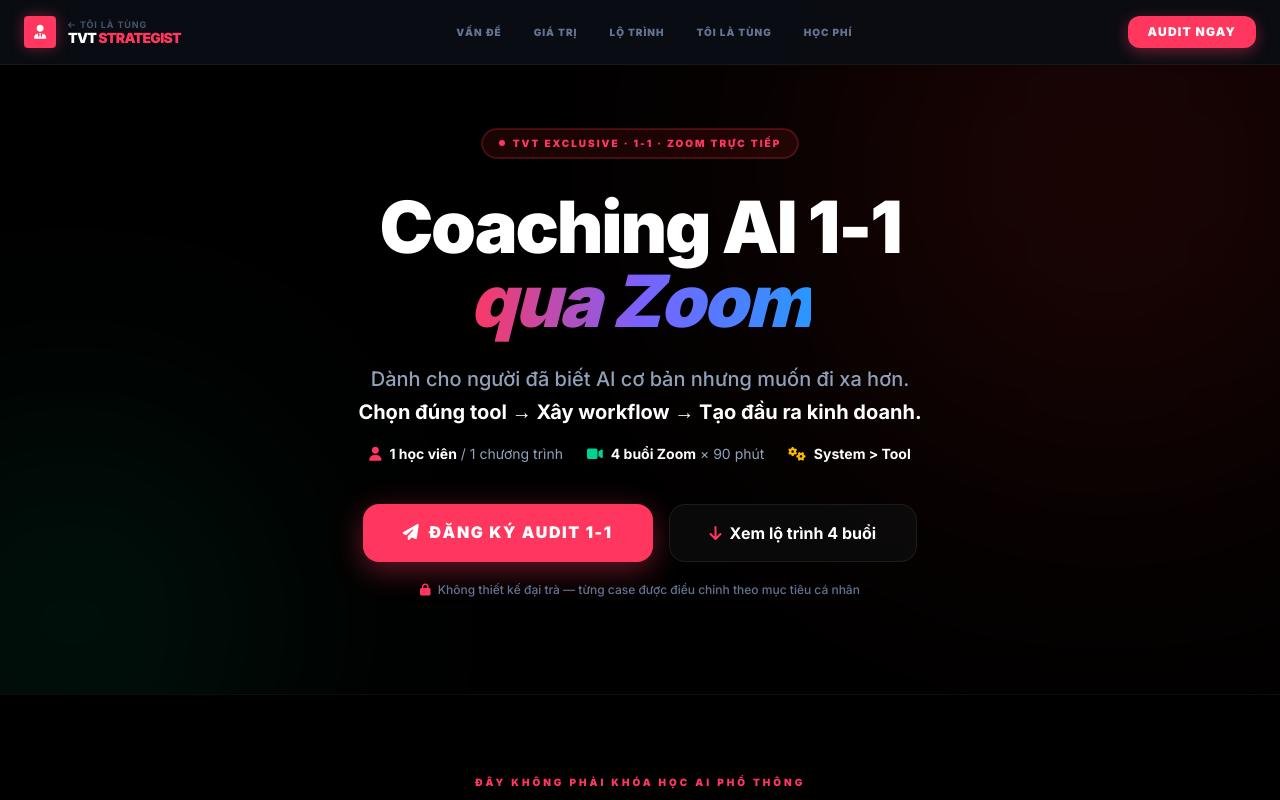
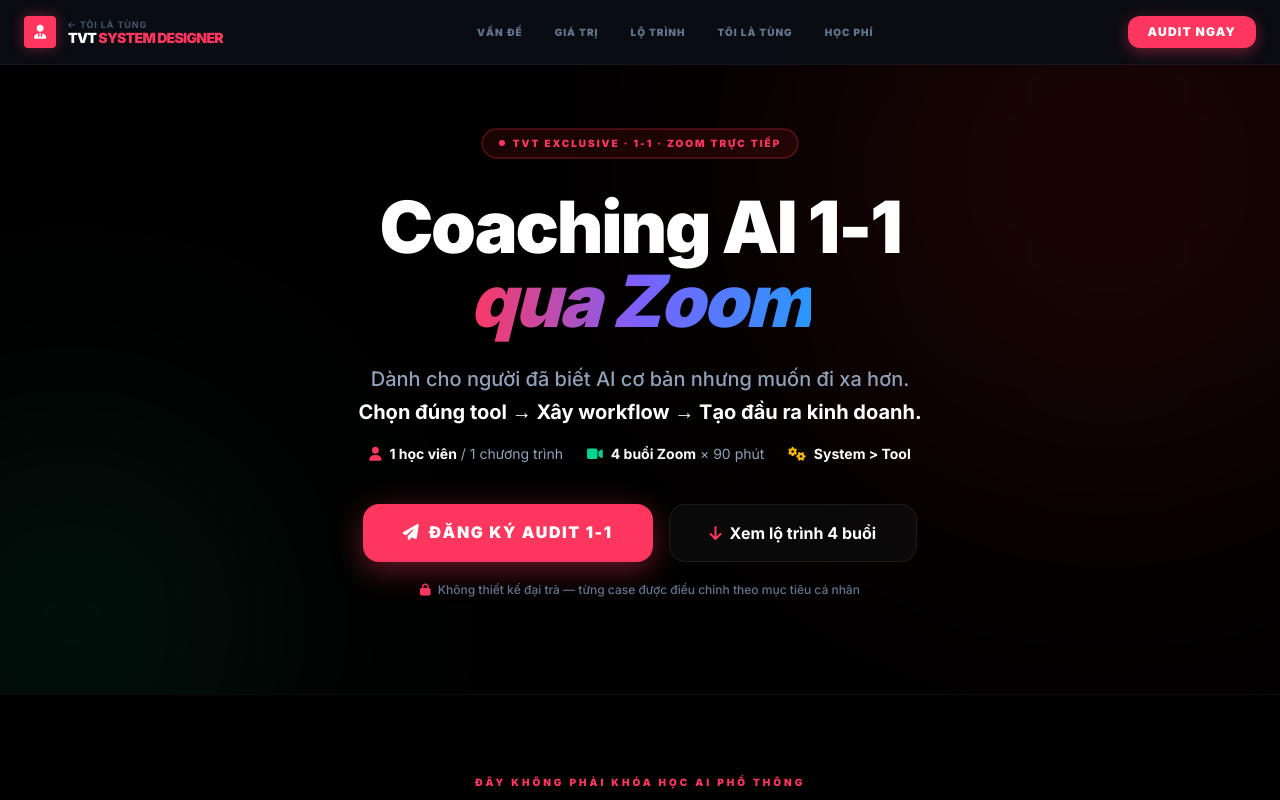
Before and after one commit to tvt-ai-max/toilatung, a Next.js app: page /course/ai-coaching in a window 1280 px wide. Shown: the top 800 px of the page. Built offline with nearby package versions, Linux system fonts and the light colour scheme.

Commit message:
content: supplement founder perspective blog post with full draft details

```diff
--- a/src/app/course/ai-coaching/page.tsx
+++ b/src/app/course/ai-coaching/page.tsx
@@ -24,7 +24,7 @@
                 <span className="block text-[9px] font-bold text-slate-600 uppercase tracking-widest leading-none mb-0.5 group-hover:text-slate-400 transition">
                     <i className="fas fa-arrow-left mr-1 text-[8px]"></i>Tôi Là Tùng
                 </span>
-                <span className="block font-black text-white tracking-tighter uppercase text-sm leading-none">TVT <span style={{color: 'var(--red)'}}>Strategist</span></span>
+                <span className="block font-black text-white tracking-tighter uppercase text-sm leading-none">TVT <span style={{color: 'var(--red)'}}>System Designer</span></span>
             </div>
         </a>
         {/*  Desktop links  */}
@@ -55,7 +55,7 @@
 {/* Mobile Drawer */}
 <div className={`fixed top-0 right-0 h-full w-[280px] bg-[#0b0e14] z-[101] border-l border-white/10 transform transition-transform duration-300 ease-in-out md:hidden ${isMobileMenuOpen ? "translate-x-0" : "translate-x-full"}`}>
   <div className="p-6 border-b border-white/10 flex items-center justify-between">
-    <span className="font-black text-white tracking-tighter uppercase text-sm">TVT <span style={{color: 'var(--red)'}}>Strategist</span></span>
+    <span className="font-black text-white tracking-tighter uppercase text-sm">TVT <span style={{color: 'var(--red)'}}>System Designer</span></span>
     <button onClick={() => setIsMobileMenuOpen(false)} className="w-8 h-8 glass rounded-xl flex items-center justify-center text-slate-400">
       <i className="fas fa-times text-sm"></i>
     </button>
@@ -472,7 +472,7 @@
                                 {/* eslint-disable-next-line @next/next/no-img-element */}
                                 <img
                                     src="/images/tung-soc-son.webp?v=20260510"
-                                    alt="Nguyễn Thanh Tùng — TVT Strategist"
+                                    alt="Nguyễn Thanh Tùng — AI System Designer"
                                     className="w-full h-full object-cover object-top block"
                                  />
                             </div>
@@ -498,7 +498,7 @@
                 </div>
                 <div className="flex-1 text-center lg:text-left">
                     <p className="text-slate-300 leading-relaxed mb-4">
-                        Một người đam mê xê dịch, thích chinh phục trải nghiệm và theo đuổi triết lý "Marketing phượt". Hơn 16 năm thực chiến Branding và Marketing, tôi chọn cách đúc kết thành những quy trình gọn gàng (Agentic Workflow).
+                        Hơn 16 năm thực chiến Branding và Marketing, tôi tập trung thiết kế các hệ thống AI (Agentic Workflow) giúp doanh nghiệp SME tối ưu hóa vận hành, tĩnh lặng nhưng mang lại kết quả thực tế.
                     </p>
                     <p className="text-slate-400 text-sm leading-relaxed mb-6">
                         Hành trình của chúng ta không phải là học thuộc các tính năng công cụ. Tôi sẽ đồng hành cùng bạn ứng dụng <strong className="text-white">Director Mindset</strong> — tự mình làm đạo diễn, điều phối AI và thiết kế luồng công việc để mỗi ngày làm việc đều là một trải nghiệm thú vị.
@@ -891,7 +891,7 @@
                     <i className="fas fa-user-tie text-white"></i>
                 </div>
                 <div>
-                    <span className="block text-lg font-black text-white tracking-tighter uppercase">TVT <span style={{color: 'var(--red)'}}>Strategist</span></span>
+                    <span className="block text-lg font-black text-white tracking-tighter uppercase">TVT <span style={{color: 'var(--red)'}}>System Designer</span></span>
                     <span className="text-[10px] font-bold text-slate-600 uppercase tracking-widest">AI Coaching 1-1 Framework</span>
                 </div>
             </div>
@@ -931,7 +931,7 @@
                     >
                     <i className="fas fa-comment-dots text-blue-400"></i> Zalo: 0972613455
                 </a>
-                <p className="text-[9px] font-black text-slate-700 uppercase tracking-widest">TVT Strategist · 2026</p>
+                <p className="text-[9px] font-black text-slate-700 uppercase tracking-widest">TVT System Designer · 2026</p>
             </div>
         </div>
     </div>
--- a/src/app/course/landing-page/page.tsx
+++ b/src/app/course/landing-page/page.tsx
@@ -517,7 +517,7 @@
         <div style={{width: '100%', height: '100%', borderRadius: '50%', overflow: 'hidden', background: '#0a0a0a'}}>
           {/* eslint-disable-next-line @next/next/no-img-element */}
           <img src="/images/tung-soc-son.webp?v=20260510"
-               alt="Nguyễn Thanh Tùng — AI Strategist, Founder TVT Agency"
+               alt="Nguyễn Thanh Tùng — AI System Designer, Founder TVT Agency"
                style={{width: '100%', height: '100%', objectFit: 'cover', objectPosition: 'top'}} />
         </div>
       </div>
@@ -528,7 +528,7 @@
       <h2 className="reveal visible delay-1" style={{fontSize: 'clamp(28px,4vw,40px)', fontWeight: '700', letterSpacing: '-.03em', marginBottom: '12px'}}>Nguyễn Thanh Tùng</h2>
       <p className="reveal visible delay-2" style={{fontSize: '14px', fontWeight: '500', color: 'var(--text-3)', textTransform: 'uppercase', letterSpacing: '.06em', marginBottom: '24px'}}>Founder TVT Agency · Hành trình Tôi là Tùng</p>
       <p className="reveal visible delay-3" style={{fontSize: '17px', color: 'var(--text-2)', lineHeight: '1.65', fontWeight: '300', marginBottom: '20px'}}>
-        Một người đam mê xê dịch, thích chinh phục trải nghiệm và theo đuổi triết lý "Marketing phượt". Hơn 16 năm thực chiến Branding và Marketing, đúc kết thành những quy trình gọn gàng.
+        Hơn 16 năm thực chiến Branding và Marketing, tôi tập trung thiết kế các hệ thống AI (Agentic Workflow) giúp doanh nghiệp SME tối ưu hóa vận hành, tĩnh lặng nhưng mang lại kết quả thực tế.
       </p>
       <p className="reveal visible delay-4" style={{fontSize: '15px', color: 'var(--text-3)', lineHeight: '1.6', fontStyle: 'italic'}}>
         "Hành trình của chúng ta không phải là học thuộc các tính năng công cụ. Mọi chia sẻ đều được đúc kết từ những chuyến đi và trải nghiệm thực chiến của chính tôi. Không lý thuyết suông, chỉ có hành động."
--- a/src/app/course/phunulamchuai/page.tsx
+++ b/src/app/course/phunulamchuai/page.tsx
@@ -480,7 +480,7 @@
                                 {/* eslint-disable-next-line @next/next/no-img-element */}
                                 <img
                                     src="/images/tung-soc-son.webp?v=20260510"
-                                    alt="Nguyễn Thanh Tùng — TVT Strategist"
+                                    alt="Nguyễn Thanh Tùng — AI System Designer"
                                     className="w-full h-full object-cover object-top block"
                                  />
                             </div>
@@ -507,7 +507,7 @@
                 {/*  Content Column  */}
                 <div className="flex-1 text-center lg:text-left">
                     <p className="text-slate-300 leading-relaxed mb-4">
-                        Một người đam mê xê dịch, thích chinh phục trải nghiệm và theo đuổi triết lý "Marketing phượt". Hơn 16 năm thực chiến Branding và Marketing, tôi chọn cách đúc kết thành những quy trình gọn gàng (Agentic Workflow).
+                        Hơn 16 năm thực chiến Branding và Marketing, tôi tập trung thiết kế các hệ thống AI (Agentic Workflow) giúp doanh nghiệp SME tối ưu hóa vận hành, tĩnh lặng nhưng mang lại kết quả thực tế.
                     </p>
                     <p className="text-slate-400 text-sm leading-relaxed mb-6">
                         Hành trình của chúng ta không phải là học thuộc các tính năng công cụ. Tôi sẽ đồng hành cùng bạn ứng dụng <strong className="text-white">Director Mindset</strong> — giúp bạn hiểu cách dùng AI phù hợp với cuộc sống thực tế, để mỗi ngày làm việc đều là một trải nghiệm thú vị.
--- a/src/app/course/vibe-coding/page.tsx
+++ b/src/app/course/vibe-coding/page.tsx
@@ -830,7 +830,7 @@
                                 <div className="w-full h-full rounded-full overflow-hidden bg-[#0b0e14] flex items-center justify-center" style={{border: '3px solid #0b0e14'}}>
                                     {/* eslint-disable-next-line @next/next/no-img-element */}
                                 <img src="/images/tung-soc-son.webp?v=20260510"
-                                        alt="Nguyễn Thanh Tùng — TVT Strategist"
+                                        alt="Nguyễn Thanh Tùng — AI System Designer"
                                         className="w-full h-full object-cover object-top block" />
                                 </div>
                             </div>
@@ -868,7 +868,7 @@
                     {/*  Content Column  */}
                     <div className="flex-1 text-center lg:text-left">
                         <p className="text-slate-300 leading-relaxed mb-4">
-                            Một người đam mê xê dịch, thích chinh phục trải nghiệm và theo đuổi triết lý "Marketing phượt". Hơn 16 năm thực chiến Branding và Marketing, tôi chọn cách đúc kết thành những quy trình gọn gàng (Agentic Workflow) để chia sẻ lại cho cộng đồng.
+                            Hơn 16 năm thực chiến Branding và Marketing, tôi tập trung thiết kế các hệ thống AI (Agentic Workflow) giúp doanh nghiệp SME tối ưu hóa vận hành, tĩnh lặng nhưng mang lại kết quả thực tế.
                         </p>
                         <p className="text-slate-400 text-sm leading-relaxed mb-6">
                             Hành trình của chúng ta không phải là học thuộc các tính năng công cụ. Tôi sẽ đồng hành cùng bạn ứng dụng <strong className="text-white">Director Mindset</strong> — tự mình làm đạo diễn, điều phối AI và thiết kế luồng công việc để mỗi ngày làm việc đều là một trải nghiệm thú vị.
--- a/src/app/page.tsx
+++ b/src/app/page.tsx
@@ -36,7 +36,7 @@
                         <div className="w-full h-full rounded-full overflow-hidden bg-[#0b0e14]" style={{border: '4px solid #000000'}}>
                             {/* eslint-disable-next-line @next/next/no-img-element */}
                             <img src="/images/tung-soc-son.webp?v=20260510"
-                                alt="Nguyễn Thanh Tùng — TVT Strategist"
+                                alt="Nguyễn Thanh Tùng — AI System Designer"
                                 className="w-full h-full object-cover object-top block" />
                         </div>
                     </div>
@@ -120,7 +120,7 @@
                         <h3 className="text-lg font-black text-white">Hành trình của tôi</h3>
                     </div>
                     <p className="text-slate-300 leading-relaxed mb-4">
-                        Một người đam mê xê dịch, thích chinh phục trải nghiệm và theo đuổi triết lý &quot;Marketing phượt&quot;. Hơn 16 năm thực chiến Branding và Marketing, tôi chọn cách đúc kết thành những quy trình gọn gàng (Agentic Workflow).
+                        Hơn 16 năm thực chiến Branding và Marketing, tôi tập trung thiết kế các hệ thống AI (Agentic Workflow) giúp doanh nghiệp SME tối ưu hóa vận hành, tĩnh lặng nhưng mang lại kết quả thực tế.
                     </p>
                     <p className="text-slate-400 text-sm leading-relaxed">
                         Hiện tại tôi là Founder <strong className="text-white">TVT Agency</strong> và hành trình <strong className="text-white">Tôi là Tùng</strong>, nơi tôi chia sẻ lại kinh nghiệm xây dựng hệ thống kinh doanh tự động cho những người muốn làm chủ AI.
--- a/src/content/blog/cong-thuc-viet-kich-ban-video-viral-voi-ai.mdx
+++ b/src/content/blog/cong-thuc-viet-kich-ban-video-viral-voi-ai.mdx
@@ -9,7 +9,7 @@
 
 Trong kỷ nguyên của TikTok, YouTube Shorts và Instagram Reels, sự chú ý của con người chỉ còn được tính bằng giây. Nếu bạn không nắm bắt được họ trong **3 giây đầu tiên**, video của bạn coi như "chết yểu" giữa hàng triệu nội dung ngoài kia.
 
-Nhưng làm sao để liên tục sản xuất những kịch bản hấp dẫn, cuốn hút và giữ chân (Retention) tốt mà không bị cạn kiệt ý tưởng? Đó là lúc bạn cần đến sự kết hợp giữa tư duy "Marketing phượt" và công nghệ AI tạo sinh (GenAI).
+Nhưng làm sao để liên tục sản xuất những kịch bản hấp dẫn, cuốn hút và giữ chân (Retention) tốt mà không bị cạn kiệt ý tưởng? Đó là lúc bạn cần đến sự kết hợp giữa tư duy "thiết kế hệ thống" và công nghệ AI tạo sinh (GenAI).
 
 Bài viết này sẽ hướng dẫn bạn quy trình công nghiệp hóa sản xuất kịch bản video viral.
 
--- a/src/content/blog/phan-tich-doi-thu-canh-tranh-bang-claude-3-5.mdx
+++ b/src/content/blog/phan-tich-doi-thu-canh-tranh-bang-claude-3-5.mdx
@@ -9,7 +9,7 @@
 
 "Biết mình biết ta, trăm trận trăm thắng" - câu nói kinh điển này chưa bao giờ sai trong kinh doanh. Nhưng trong thế giới số thay đổi tính bằng ngày, việc ngồi thủ công copy-paste từng bài viết của đối thủ để phân tích đã trở nên vô cùng lỗi thời và tốn kém.
 
-Với sự xuất hiện của **Claude 3.5 Sonnet** (với khả năng đọc ngữ cảnh dài lên tới 200,000 tokens) kết hợp cùng tư duy "Marketing Phượt", bạn có thể biến AI thành một chuyên gia phân tích thị trường thực thụ.
+Với sự xuất hiện của **Claude 3.5 Sonnet** (với khả năng đọc ngữ cảnh dài lên tới 200,000 tokens) kết hợp cùng tư duy "thiết kế hệ thống", bạn có thể biến AI thành một chuyên gia phân tích thị trường thực thụ.
 
 Bài viết này sẽ hướng dẫn bạn quy trình "mổ xẻ" đối thủ cạnh tranh toàn diện và sâu sắc nhất.
 
```
Also changed, not shown: src/content/blog/toi-dang-xay-gi-va-tai-sao.mdx (+59 -11 lines).
